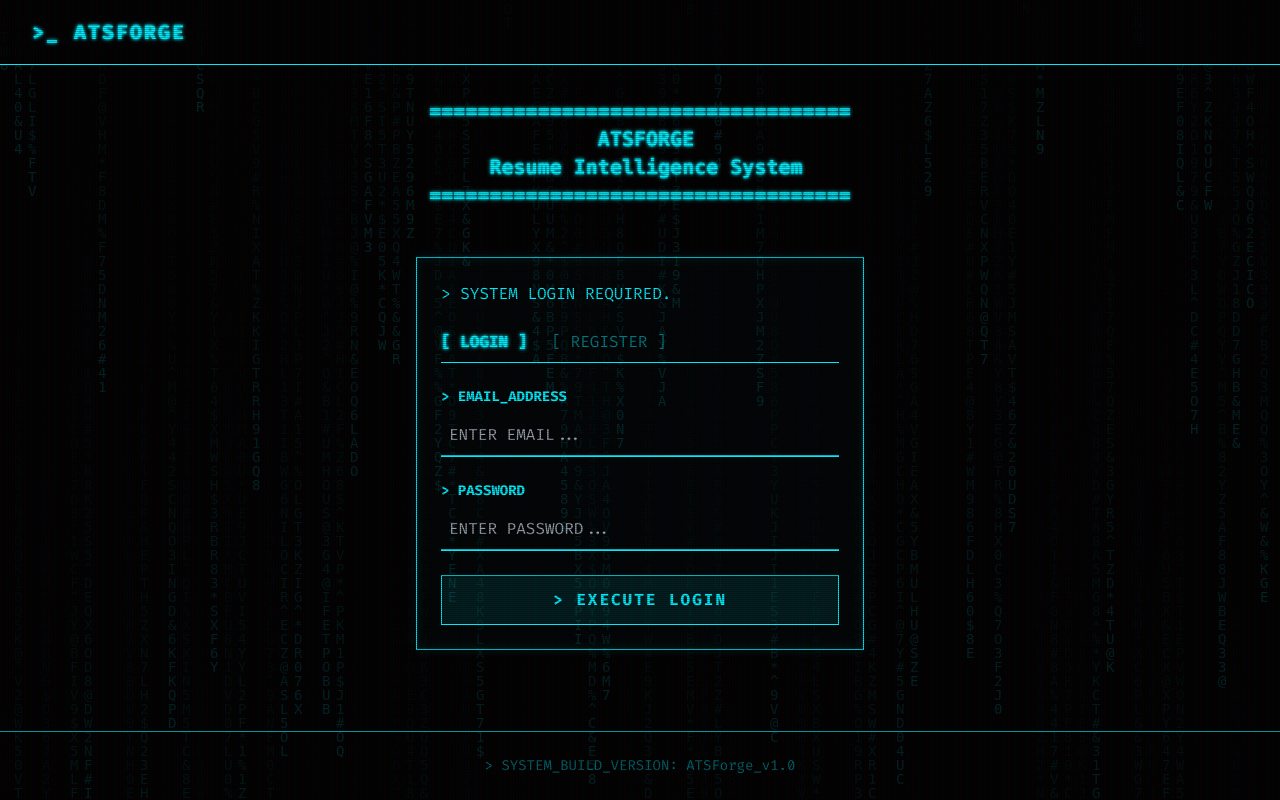
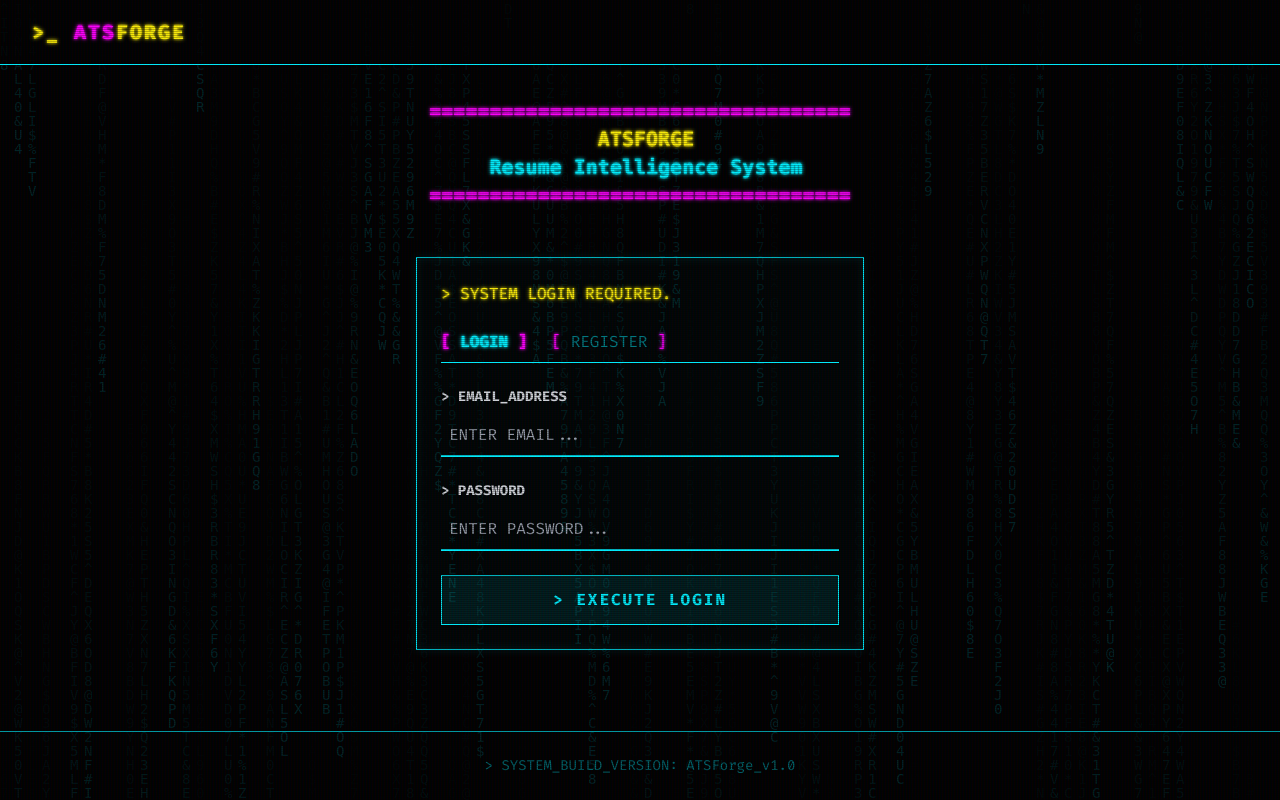
Before and after one commit to anishcodes27/ATSForge, a PHP site: page / in a window 1280 px wide. Run offline with PHP 8.4, Linux system fonts and the light colour scheme; some libraries are stand-ins or nearby versions.

Commit message:
Add Cyber Yellow and Neon Pink color accents

```diff
--- a/assets/css/style.css
+++ b/assets/css/style.css
@@ -5,6 +5,9 @@
   --text-main: #00f0ff; /* Neon Blue */
   --text-success: #39ff14; /* Neon Green */
   --text-error: #ff003c; /* Neon Red */
+  --text-yellow: #fcee0a; /* Cyber Yellow */
+  --text-pink: #ff00ff; /* Neon Pink */
+  --text-body: #d1d5db; /* Light grey for basic text */
   --text-dim: rgba(0, 240, 255, 0.5);
   --border-neon: #00f0ff;
 }
@@ -12,7 +15,7 @@
 body {
   font-family: 'Fira Code', monospace;
   background-color: var(--bg-color);
-  color: var(--text-main);
+  color: var(--text-body);
   overflow-x: hidden;
   margin: 0;
   line-height: 1.6;
@@ -35,6 +38,7 @@ body::before {
 
 /* Terminal Glow - Subdued for readability */
 .neon-text {
+  color: var(--text-main);
   text-shadow: 0 0 2px var(--text-main), 0 0 4px var(--text-main);
 }
 .neon-text-green {
@@ -44,6 +48,14 @@ body::before {
 .neon-text-red {
   color: var(--text-error);
   text-shadow: 0 0 2px var(--text-error), 0 0 4px var(--text-error);
+}
+.neon-text-yellow {
+  color: var(--text-yellow);
+  text-shadow: 0 0 2px var(--text-yellow), 0 0 4px var(--text-yellow);
+}
+.neon-text-pink {
+  color: var(--text-pink);
+  text-shadow: 0 0 2px var(--text-pink), 0 0 4px var(--text-pink);
 }
 
 .terminal-box {
--- a/assets/js/app.js
+++ b/assets/js/app.js
@@ -293,7 +293,7 @@ function runTypewriterEffect() {
         if (msgIndex >= messages.length || views.loading.classList.contains('hidden')) return;
 
         const p = document.createElement('div');
-        p.className = 'text-[var(--text-dim)]';
+        p.className = 'neon-text-yellow';
         container.appendChild(p);
 
         let charIndex = 0;
@@ -339,7 +339,7 @@ function renderDashboard(data, targetRole, filename = "Unknown File") {
     if (data.keywords && data.keywords.length > 0) {
         data.keywords.forEach(kw => {
             const span = document.createElement('span');
-            span.className = 'px-3 py-1 border border-[var(--border-neon)] bg-[rgba(0,240,255,0.1)] text-[var(--text-main)] font-bold text-sm shadow-[0_0_5px_rgba(0,240,255,0.3)]';
+            span.className = 'px-3 py-1 border border-[var(--text-yellow)] bg-[rgba(252,238,10,0.1)] neon-text-yellow font-bold text-sm shadow-[0_0_5px_rgba(252,238,10,0.3)]';
             span.textContent = `> ${kw}`;
             keywordsContainer.appendChild(span);
         });
@@ -368,7 +368,7 @@ function renderDashboard(data, targetRole, filename = "Unknown File") {
         if (items && items.length > 0) {
             items.forEach(item => {
                 const li = document.createElement('li');
-                li.innerHTML = `<span class="neon-text">></span> ${item}`;
+                li.innerHTML = `<span class="neon-text-pink">></span> ${item}`;
                 list.appendChild(li);
             });
         } else {
--- a/index.html
+++ b/index.html
@@ -22,15 +22,15 @@
         <div class="max-w-7xl mx-auto px-4 sm:px-6 lg:px-8">
             <div class="flex items-center justify-between h-16">
                 <div class="flex items-center gap-4 cursor-pointer" onclick="resetApp()">
-                    <span class="font-bold text-xl tracking-widest neon-text">>_ ATSFORGE</span>
+                    <span class="font-bold text-xl tracking-widest neon-text-yellow">>_ <span class="neon-text-pink">ATS</span>FORGE</span>
                 </div>
                 <div class="flex space-x-6 items-center text-sm">
                     <span id="user-name-display" class="hidden font-bold neon-text-green"></span>
-                    <button id="nav-history-btn" onclick="showHistory()" class="hidden hover:text-white hover:neon-text transition-all">
-                        [ HISTORY ]
+                    <button id="nav-history-btn" onclick="showHistory()" class="hidden hover:neon-text-yellow transition-all">
+                        <span class="neon-text-pink">[</span> HISTORY <span class="neon-text-pink">]</span>
                     </button>
                     <button id="nav-logout-btn" onclick="handleLogout()" class="hidden neon-text-red hover:text-white transition-all">
-                        [ LOGOUT ]
+                        <span class="neon-text-pink">[</span> LOGOUT <span class="neon-text-pink">]</span>
                     </button>
                 </div>
             </div>
@@ -41,21 +41,21 @@
     <main class="flex-grow pt-8 pb-12 px-4 sm:px-6 lg:px-8 max-w-4xl mx-auto w-full relative z-10">
 
         <!-- ASCII Header -->
-        <pre class="neon-text text-center mb-12 text-sm sm:text-lg md:text-xl font-bold leading-tight">
-===================================
- ATSFORGE
- Resume Intelligence System
-===================================</pre>
+        <pre class="text-center mb-12 text-sm sm:text-lg md:text-xl font-bold leading-tight">
+<span class="neon-text-pink">===================================</span>
+ <span class="neon-text-yellow">ATSFORGE</span>
+ <span class="neon-text">Resume Intelligence System</span>
+<span class="neon-text-pink">===================================</span></pre>
 
         <!-- View: Auth (Login/Register) -->
         <div id="auth-view" class="block animate-fade-in">
             <div class="terminal-box max-w-md mx-auto">
-                <p class="mb-6">> SYSTEM LOGIN REQUIRED.<span class="cursor-blink">_</span></p>
+                <p class="mb-6 neon-text-yellow">> SYSTEM LOGIN REQUIRED.<span class="cursor-blink neon-text-pink">_</span></p>
 
                 <!-- Toggle Login/Register -->
                 <div class="flex mb-6 space-x-6 border-b border-[var(--border-neon)] pb-2">
-                    <button onclick="toggleAuthMode('login')" id="tab-login" class="neon-text font-bold">[ LOGIN ]</button>
-                    <button onclick="toggleAuthMode('register')" id="tab-register" class="text-[var(--text-dim)]">[ REGISTER ]</button>
+                    <button onclick="toggleAuthMode('login')" id="tab-login" class="neon-text font-bold"><span class="neon-text-pink">[</span> LOGIN <span class="neon-text-pink">]</span></button>
+                    <button onclick="toggleAuthMode('register')" id="tab-register" class="text-[var(--text-dim)]"><span class="neon-text-pink">[</span> REGISTER <span class="neon-text-pink">]</span></button>
                 </div>
 
                 <form id="auth-form" class="space-y-6">
@@ -139,17 +139,17 @@
         <!-- View: Dashboard (Results) -->
         <div id="dashboard-view" class="hidden animate-fade-in space-y-8">
             <button onclick="resetApp()" class="terminal-btn px-4 py-2 text-sm mb-4">
-                <i class="fa-solid fa-angle-left mr-2"></i> > RETURN_TO_SYSTEM
+                <i class="fa-solid fa-angle-left mr-2 neon-text-pink"></i> > RETURN_TO_SYSTEM
             </button>
 
             <div class="terminal-box-green relative overflow-hidden">
                 <div class="grid grid-cols-1 md:grid-cols-2 gap-8 items-center">
                     <div>
-                        <h2 class="text-xl font-bold mb-1">> TARGET_ROLE: <span id="display-role" class="neon-text-green"></span></h2>
-                        <p class="text-sm text-[var(--text-dim)]">> FILE: <span id="display-file"></span></p>
+                        <h2 class="text-xl font-bold mb-1 neon-text-yellow">> TARGET_ROLE: <span id="display-role" class="neon-text-green"></span></h2>
+                        <p class="text-sm text-[var(--text-dim)]">> FILE: <span id="display-file" class="text-[var(--text-body)]"></span></p>
                     </div>
                     <div class="text-left md:text-right">
-                        <p class="text-sm font-bold mb-2">> [ ATS SCORE ]</p>
+                        <p class="text-sm font-bold mb-2 neon-text-pink">> [ ATS SCORE ]</p>
                         <p class="text-4xl font-bold neon-text-green mb-2" id="score-text">0%</p>
                         <p class="font-mono text-[var(--text-success)] tracking-widest text-lg" id="ascii-progress-bar"></p>
                     </div>
@@ -158,8 +158,8 @@
 
             <div class="grid grid-cols-1 md:grid-cols-2 gap-8">
                 <!-- Keywords -->
-                <div class="terminal-box">
-                    <h3 class="text-lg font-bold mb-4 neon-text">> [ KEYWORDS DETECTED ]</h3>
+                <div class="terminal-box border-[var(--text-yellow)]">
+                    <h3 class="text-lg font-bold mb-4 neon-text-yellow">> <span class="neon-text-pink">[</span> KEYWORDS DETECTED <span class="neon-text-pink">]</span></h3>
                     <div id="keywords-container" class="flex flex-wrap gap-2">
                         <!-- Filled via JS -->
                     </div>
@@ -167,7 +167,7 @@
 
                 <!-- Missing Skills -->
                 <div class="terminal-box border-[var(--text-error)]">
-                    <h3 class="text-lg font-bold mb-4 neon-text-red">> [ MISSING SKILLS ]</h3>
+                    <h3 class="text-lg font-bold mb-4 neon-text-red">> <span class="neon-text-pink">[</span> MISSING SKILLS <span class="neon-text-pink">]</span></h3>
                     <div id="missing-skills-container" class="flex flex-wrap gap-2">
                         <!-- Filled via JS -->
                     </div>
@@ -177,15 +177,15 @@
             <!-- Detailed Feedback -->
             <div class="terminal-box space-y-8">
                 <div>
-                    <h4 class="text-md font-bold mb-3 neon-text">> [ SYSTEM RECOMMENDATIONS ]</h4>
+                    <h4 class="text-md font-bold mb-3 neon-text">> <span class="neon-text-pink">[</span> SYSTEM RECOMMENDATIONS <span class="neon-text-pink">]</span></h4>
                     <ul id="recommendations-list" class="space-y-2 text-sm list-none pl-0"></ul>
                 </div>
                 <div>
-                    <h4 class="text-md font-bold mb-3 neon-text">> [ PROJECT IMPROVEMENTS ]</h4>
+                    <h4 class="text-md font-bold mb-3 neon-text">> <span class="neon-text-pink">[</span> PROJECT IMPROVEMENTS <span class="neon-text-pink">]</span></h4>
                     <ul id="projects-list" class="space-y-2 text-sm list-none pl-0"></ul>
                 </div>
                 <div>
-                    <h4 class="text-md font-bold mb-3 neon-text">> [ QUANTIFYING ACHIEVEMENTS ]</h4>
+                    <h4 class="text-md font-bold mb-3 neon-text">> <span class="neon-text-pink">[</span> QUANTIFYING ACHIEVEMENTS <span class="neon-text-pink">]</span></h4>
                     <ul id="achievements-list" class="space-y-2 text-sm list-none pl-0"></ul>
                 </div>
             </div>
@@ -194,10 +194,10 @@
         <!-- View: History -->
         <div id="history-view" class="hidden animate-fade-in">
             <button onclick="resetApp()" class="terminal-btn px-4 py-2 text-sm mb-8">
-                <i class="fa-solid fa-angle-left mr-2"></i> > RETURN_TO_SYSTEM
+                <i class="fa-solid fa-angle-left mr-2 neon-text-pink"></i> > RETURN_TO_SYSTEM
             </button>
-            <div class="terminal-box">
-                <h2 class="text-2xl font-bold mb-6">> [ ANALYSIS HISTORY ]</h2>
+            <div class="terminal-box border-[var(--text-yellow)]">
+                <h2 class="text-2xl font-bold mb-6 neon-text-yellow">> <span class="neon-text-pink">[</span> ANALYSIS HISTORY <span class="neon-text-pink">]</span></h2>
                 <div id="history-container" class="space-y-4">
                     <!-- History items injected here -->
                 </div>
```
